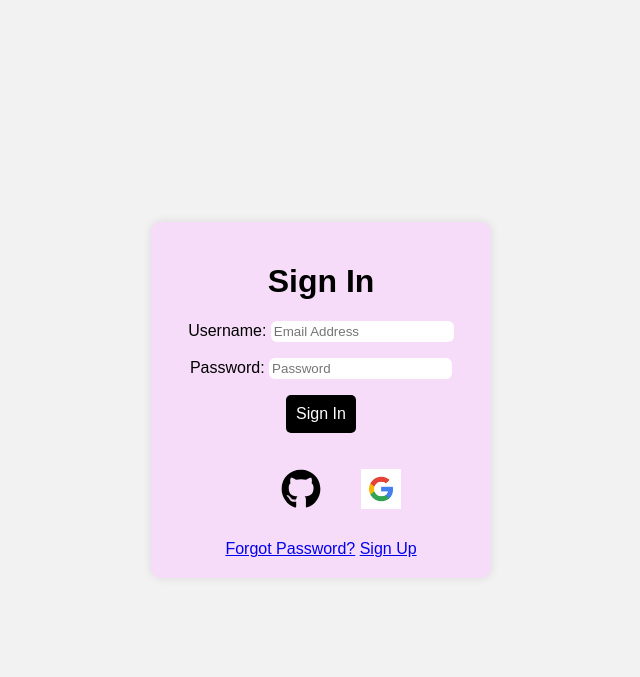
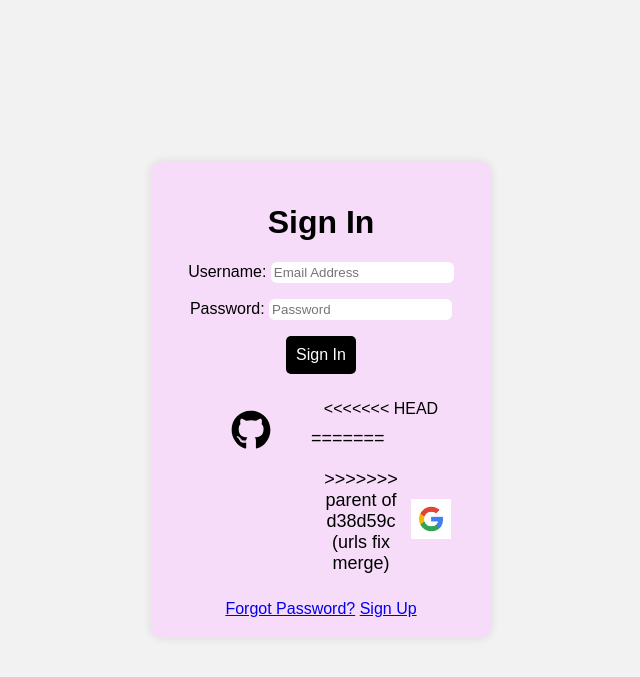
Before and after one commit to Hk669/HacksArena, a Django app: page /login/ in a window 1280 px wide. Shown: the top 677 px of the page, without its empty margins (319-959 px from the left). Run offline with Django 4.2, Linux system fonts and the light colour scheme.

Commit message:
Revert "urls fix merge"
This reverts commit d38d59c14f6fc46dfb5173d1aa0b283f5c573b7e, reversing
changes made to f52ce3d3c73cf6c0e89d618c2bc94c79179a2dc8.

```diff
--- a/core/settings.py
+++ b/core/settings.py
@@ -13,7 +13,7 @@ SECRET_KEY = os.environ.get('SECRET_KEY')
 DEBUG = True
 
 
-ALLOWED_HOSTS = ['hacksarena.azurewebsites.net','127.0.0.1:8000','127.0.0.1','localhost','event.hrushikesh.xyz','.onrender.com']
+ALLOWED_HOSTS = ['hacksarena.azurewebsites.net','127.0.0.1:8000','127.0.0.1','localhost','0.0.0.0','.onrender.com']
 
 AUTH_USER_MODEL = 'main.User'
 
--- a/templates/login.html
+++ b/templates/login.html
@@ -109,12 +109,16 @@
         <div class="socialaccount_ballot">
             <ul class="socialaccount_providers">
                 <li>
-                    <a title="GitHub" class="socialaccount_provider github" href="https://github.com/login/oauth/authorize?client_id=2cff223fe2bd553ecdf1&redirect_uri=http%3A%2F%2Fevent.hrushikesh.xyz%2Faccounts%2Fgithub%2Flogin%2Fcallback%2F&scope=user:read">
+                    <a title="GitHub" class="socialaccount_provider github" href="https://github.com/login/oauth/authorize?client_id=2cff223fe2bd553ecdf1&redirect_uri=http%3A%2F%2F127.0.0.1%3A8000%2Faccounts%2Fgithub%2Flogin%2Fcallback%2F&scope=user:read">
                         <img src="{% static 'github.svg' %}" alt="GitHub Logo">
                     </a>
                 </li>
                 <li>
+<<<<<<< HEAD
                     <a title="Google" class="socialaccount_provider google" href="https://accounts.google.com/o/oauth2/v2/auth/oauthchooseaccount?client_id=4881572953-s4162n6st0a83kgjjv12snkm68456ji0.apps.googleusercontent.com&redirect_uri=http%3A%2F%2Fevent.hrushikesh.xyz%2Faccounts%2Fgoogle%2Flogin%2Fcallback%2F&scope=email%20profile&response_type=code&state=yOf2bdGI90LbWBM3&access_type=online&service=lso&o2v=2&theme=glif&flowName=GeneralOAuthFlow">
+=======
+                    <a title="Google" class="socialaccount_provider google" href="https://accounts.google.com/o/oauth2/v2/auth/oauthchooseaccount?client_id=4881572953-s4162n6st0a83kgjjv12snkm68456ji0.apps.googleusercontent.com&redirect_uri=http%3A%2F%2F127.0.0.1%3A8000%2Faccounts%2Fgoogle%2Flogin%2Fcallback%2F&scope=email%20profile&response_type=code&state=yOf2bdGI90LbWBM3&access_type=online&service=lso&o2v=2&theme=glif&flowName=GeneralOAuthFlow">
+>>>>>>> parent of d38d59c (urls fix merge)
                         <img src="{% static 'google_logo.png' %}" alt="Google Logo">
                     </a>
                 </li>
```
